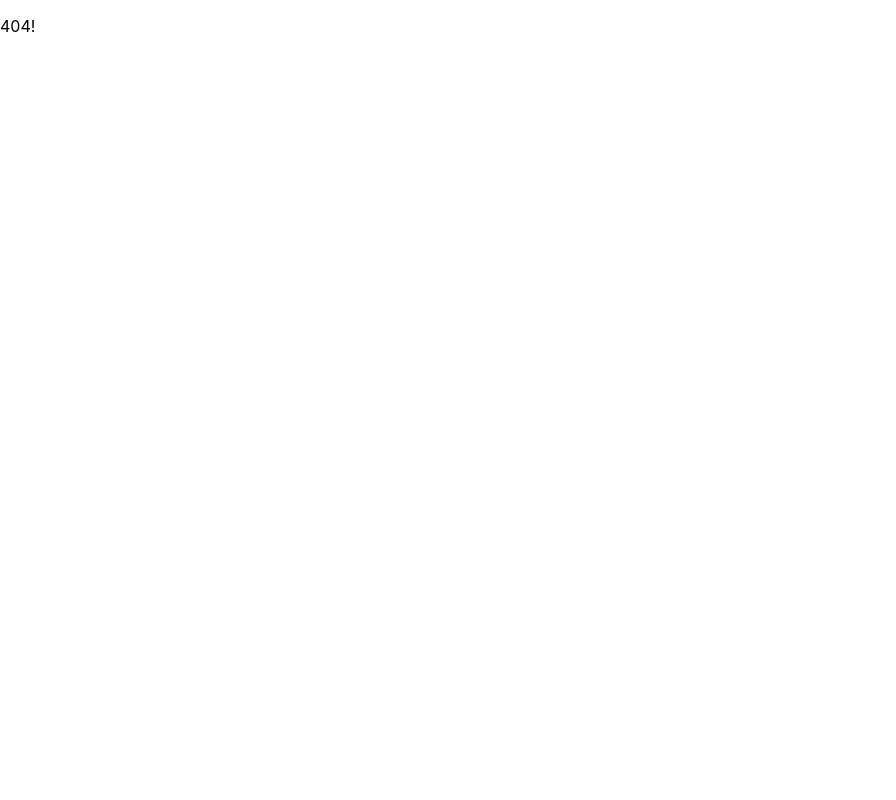
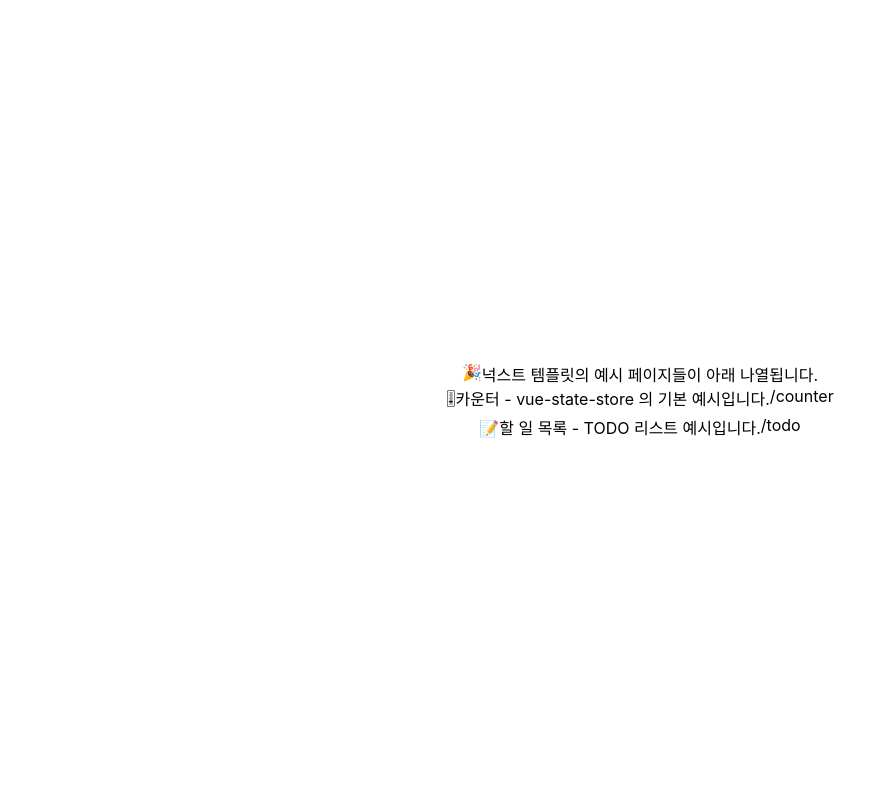
Before and after one commit to dotorl/runigen-mobx, a Next.js app: page /sample in a window 1280 px wide. Before the commit this address had no page. Shown: the top 800 px of the page, without its empty margins (0-896 px from the left). Built offline with nearby package versions, Linux system fonts and the light colour scheme.

Commit message:
refator: sample로 경로 변경 및 수정

```diff
--- a/src/components/NextLink/index.tsx
+++ b/src/components/NextLink/index.tsx
@@ -5,11 +5,19 @@ import { withRouter } from 'next/router';
 
 const NextLink = withRouter(({ router, children, className, onClick, replace = false, ...props }: any) => {
 	const link = props.as ? props.as.split('?')[0] : props.href.split('?')[0];
+
+	// console.log('router.asPath', router.asPath); // /choks?a=2134
+	// console.log('router.pathname', router.pathname); // /choks
+	// console.log('props.href.split("?")[0]', props.href.split('?')[0]);
+
 	return (
 		<Link replace={replace} {...props}>
 			<a
 				className={classnames(
-					[(props.as || props.href) === router.asPath ? 'next-link-active next-link-active-exact' : '', link !== '/' && router.asPath.startsWith(link) ? 'next-link-active' : ''],
+					[
+						(props.as || props.href) === router.asPath ? 'next-link-active next-link-active-exact' : '',
+						link !== '/' && router.asPath.startsWith(link) ? 'next-link-active' : '',
+					],
 					className,
 				)}
 				onClick={(e) => onClick && onClick(e)}
--- /dev/null
+++ b/src/pages/sample/index.tsx
@@ -0,0 +1,149 @@
+import React, { useEffect } from 'react';
+import useStore from '@stores/index';
+import { observer } from 'mobx-react';
+import { autorun } from 'mobx';
+import TodoItem from '@components/TodoItem';
+import TodoForm from '@components/TodoForm';
+import { createAxiosInstance } from 'src/core/axiosHelper';
+import NextLink from '@components/NextLink';
+import Link from 'next/link';
+
+// :FC 관련 사용하면 좋지 않다는 말이있어서 해제
+const Sample = observer(() => {
+	interface IExampleItem {
+		/**
+		 * 예시 항목의 Index입니다.
+		 */
+		idx: number;
+		/**
+		 * 예시 항목의 이모지입니다.
+		 */
+		emoji: string;
+		/**
+		 * 예시 항목의 제목입니다.
+		 */
+		title: string;
+		/**
+		 * 예시 항목에 대한 짧은 설명입니다.
+		 */
+		infoShort: string;
+		/**
+		 * 예시 항목을 볼 수 있는 페이지 주소입니다.
+		 */
+		link: string;
+	}
+	const list: IExampleItem[] = [
+		{
+			idx: 0,
+			emoji: '🎚',
+			title: '카운터',
+			infoShort: 'vue-state-store 의 기본 예시입니다.',
+			link: '/counter',
+		},
+		{
+			idx: 1,
+			emoji: '📝',
+			title: '할 일 목록',
+			infoShort: 'TODO 리스트 예시입니다.',
+			link: '/todo',
+		},
+	];
+
+	const { Count, Double, Todo } = useStore();
+
+	// 위쪽에 observer를 안쓰고 return에서  이런 형태로 쓸 수 도 있음
+	// return useObserver(
+	//   ()=> (
+	//     <>Hi</>
+	//   )
+	// )
+
+	useEffect(() => {
+		const axiosInstace = createAxiosInstance('http://localhost:3000');
+		axiosInstace.get('/api/hello', {}).then((res) => {
+			console.log(res);
+		});
+	}, []);
+
+	autorun(() => {
+		// if( Double.double ){
+		//   console.log(`Double : ${Double.double}  `);
+		// }
+		if (Double.getDouble === 8) {
+			console.log(`만약 value가 8이라면 0으로 초기화`);
+			Double.value = 0;
+		}
+	});
+
+	return (
+		<>
+			<div className="samplePage">
+				{/* 인덱스 페이지 설명 */}
+				<div className="form">
+					<span className="pr-3"> 🎉 </span>
+					<span className="info-block">넉스트 템플릿의 예시 페이지들이 아래 나열됩니다.</span>
+				</div>
+
+				{/* 이동가능한 예시 페이지 목록 */}
+				{list.map((item) => {
+					return (
+						<div key={item.idx} className="sample_item">
+							<NextLink href={item.link}>
+								<div className="form">
+									{/* 주 내용이 담기는 넓은 레이아웃 */}
+									<div className="w-9/12">
+										<span className="pr-2">{item.emoji}</span>
+										<span className="title">{item.title}</span>
+										<span className="info-short">&nbsp;-&nbsp;{item.infoShort}</span>
+									</div>
+									{/* 주소용 좁은 레이아웃 */}
+									<div className="w-3/12 text-right">
+										<span className="info-link">{item.link}</span>
+									</div>
+								</div>
+							</NextLink>
+						</div>
+					);
+				})}
+			</div>
+
+			<NextLink
+				href="/choksasdfasdf"
+				onClick={() => {
+					console.log('test clickFunction');
+				}}
+			>
+				<p>NextLink test</p>
+			</NextLink>
+
+			<Link href="/choks">
+				<div>sdasd</div>
+			</Link>
+
+			<div>
+				<div>
+					<h1>Count (Class)</h1>
+					<div>number: {Count.num}</div>
+					<button onClick={() => Count.increase()}>plus</button>
+					<button onClick={() => Count.decrease()}>minus</button>
+				</div>
+			</div>
+
+			<div>
+				<h1>Computed</h1>
+				<div>double number: {Double.value}</div>
+				<button onClick={() => Double.increment()}>double increment</button>
+			</div>
+
+			<p>TODO</p>
+			<TodoForm />
+			{Todo.todoList.map((v) => {
+				return <TodoItem data={v} key={`todoData_${v.id}`} />;
+			})}
+		</>
+	);
+});
+
+// 위쪽에 observer를 감싸는게 편할지, 아래에 감싸는게 편할진 뭐가 보기좋은지는 잘 모르겠음..흠
+// export default observer(Choks);
+export default Sample;
--- a/src/styles/globals.scss
+++ b/src/styles/globals.scss
@@ -20,3 +20,5 @@ a {
 	display: flex;
 	background-color: azure;
 }
+
+@import './sample.scss';
--- /dev/null
+++ b/src/styles/sample.scss
@@ -0,0 +1,17 @@
+.samplePage {
+	display: flex;
+	width: 100vw;
+	height: 100vh;
+	justify-content: center;
+	align-items: center;
+	flex-direction: column;
+}
+
+// 폼
+.form {
+	display: flex;
+	background-color: white;
+}
+
+.sample_item {
+}
```
Also changed, not shown: src/pages/choks/index.tsx (deleted, +0 -82 lines), src/pages/index.tsx (+24 -2 lines), src/pages/sample/counter/index.tsx (added, +7 -0 lines), src/pages/sample/todo/index.tsx (added, +7 -0 lines), 1 other file (tests, documents, lock files or other folders).
